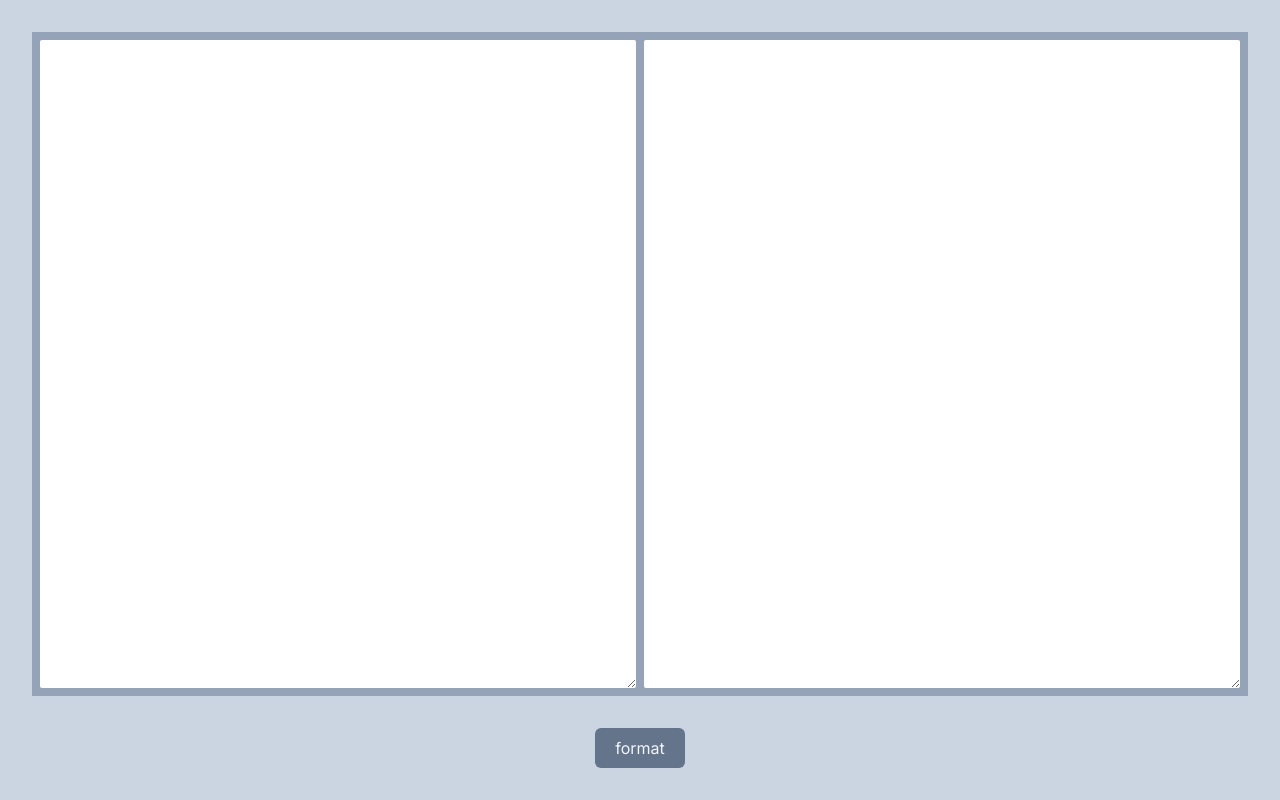
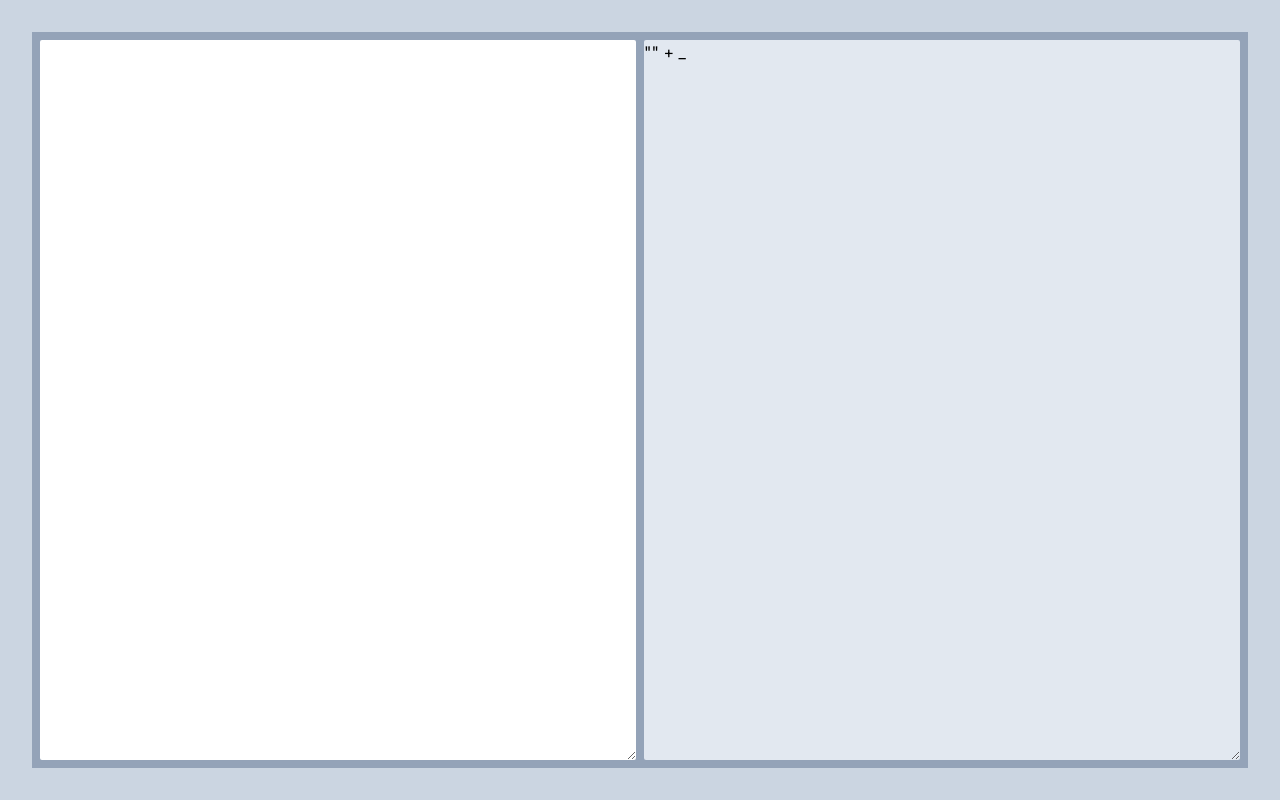
Before and after one commit to youyoumu/toolbox, a Next.js app: page /sql-formatter in a window 1280 px wide. Built offline with nearby package versions, Linux system fonts and the light colour scheme.

Commit message:
Append " and " + _

```diff
--- a/app/sql-formatter/page.tsx
+++ b/app/sql-formatter/page.tsx
@@ -1,4 +1,18 @@
+'use client'
+import { useState } from 'react'
+
 export default function Page() {
+  const [inputText, setInputText] = useState('')
+
+  function formatText(inputText: string) {
+    let inputTextArray = inputText.split('\n')
+    inputTextArray = inputTextArray.map((line) => {
+      return `"${line}" + _`
+    })
+    const formattedText = inputTextArray.join('\n')
+    return formattedText
+  }
+
   return (
     <div className="w-screen bg-slate-300 h-screen p-8 flex flex-col items-center">
       <div className="w-full h-full bg-slate-400 flex gap-2 p-2">
@@ -6,14 +20,18 @@ export default function Page() {
           name="input-text"
           id=""
           className="w-1/2 h-full rounded-sm"
+          value={inputText}
+          onChange={(e) => setInputText(e.target.value)}
         ></textarea>
         <textarea
           name="input-text"
           id=""
-          className="w-1/2 h-full rounded-sm"
+          className="w-1/2 h-full rounded-sm disabled:bg-slate-200"
+          value={formatText(inputText)}
+          disabled
         ></textarea>
       </div>
-      <button className="bg-slate-500 text-slate-100 mt-8 rounded-md px-5 py-2">
+      <button className="bg-slate-500 text-slate-100 mt-8 rounded-md px-5 py-2 hidden">
         format
       </button>
     </div>
```
